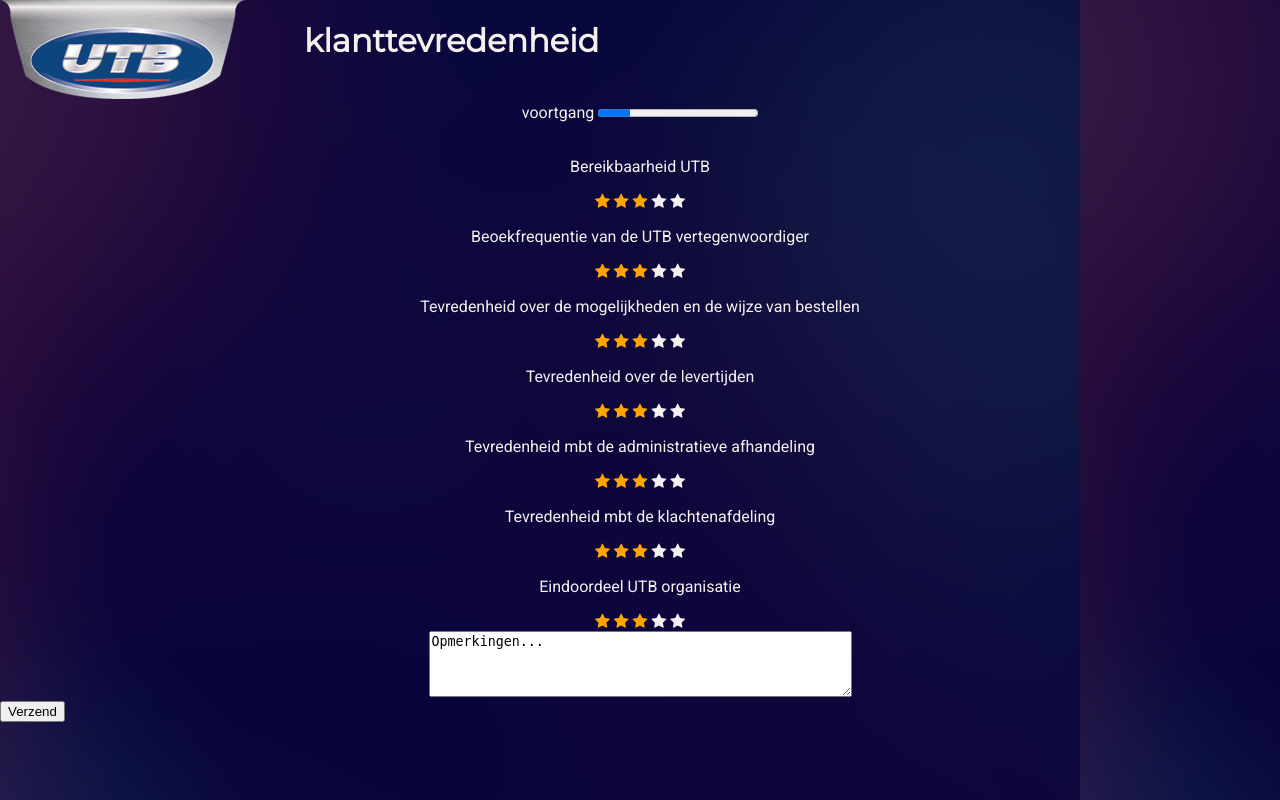
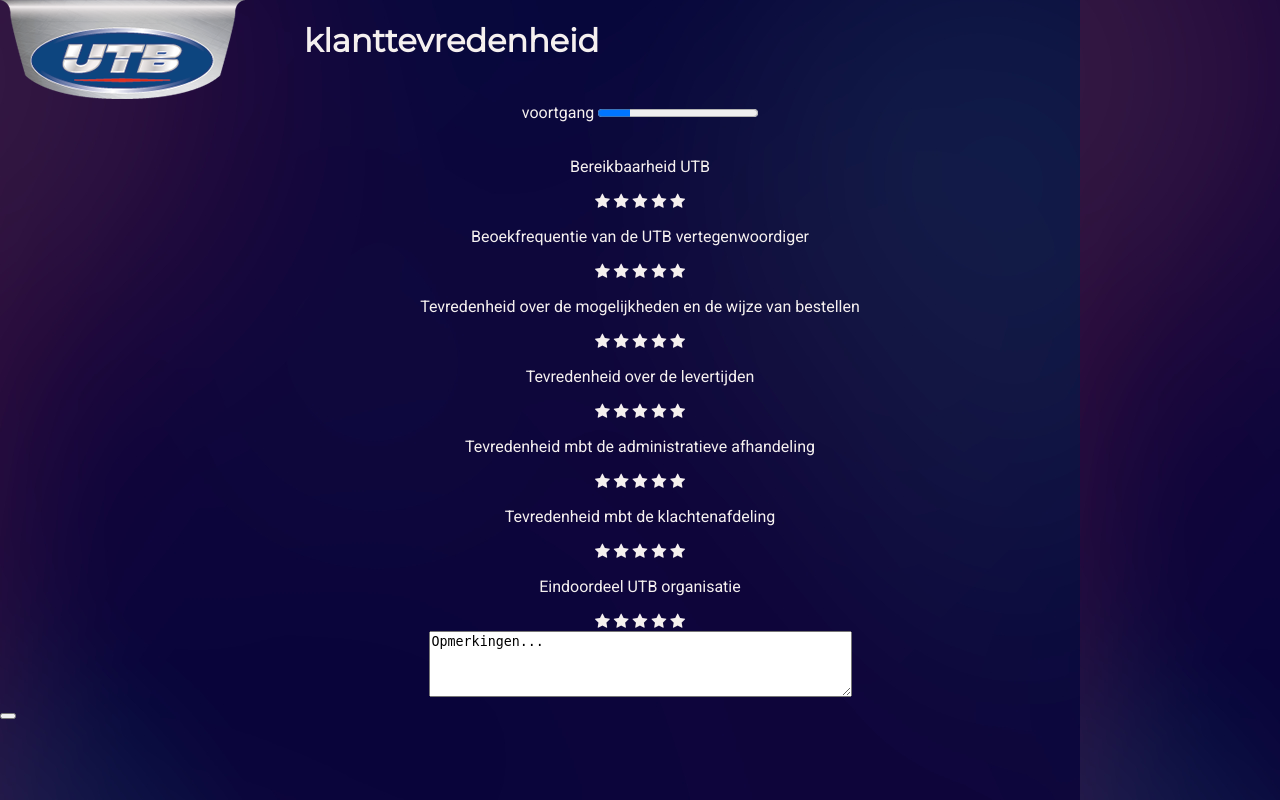
Before and after one commit to daviddierckx/utb-klantenbeoordeling, a web app: file Frontend/klantenfeedbacksterretjes.html in a window 1280 px wide. Run offline with its HTML, style and script files only (its server is not run), Linux system fonts and the light colour scheme.

Commit message:
some mistakes fixed

```diff
--- a/Frontend/css/main.css
+++ b/Frontend/css/main.css
@@ -38,7 +38,3 @@
   text-align: left;
 }
 /*# sourceMappingURL=main.css.map */
-
-.checked {
-  color: orange;
-}
--- a/Frontend/css/main.scss
+++ b/Frontend/css/main.scss
@@ -49,3 +49,6 @@
     list-style: none;
     text-align: left;
 }
+.checked {
+    color: color(starColor)
+  }
--- a/Frontend/klantenfeedbacksterretjes.html
+++ b/Frontend/klantenfeedbacksterretjes.html
@@ -87,8 +87,7 @@
         </form>
     </main>
     <footer>
-      <button id="send">
-        Verzend
+      <button id="next">
       </button>
     </footer>
 </body>
```
